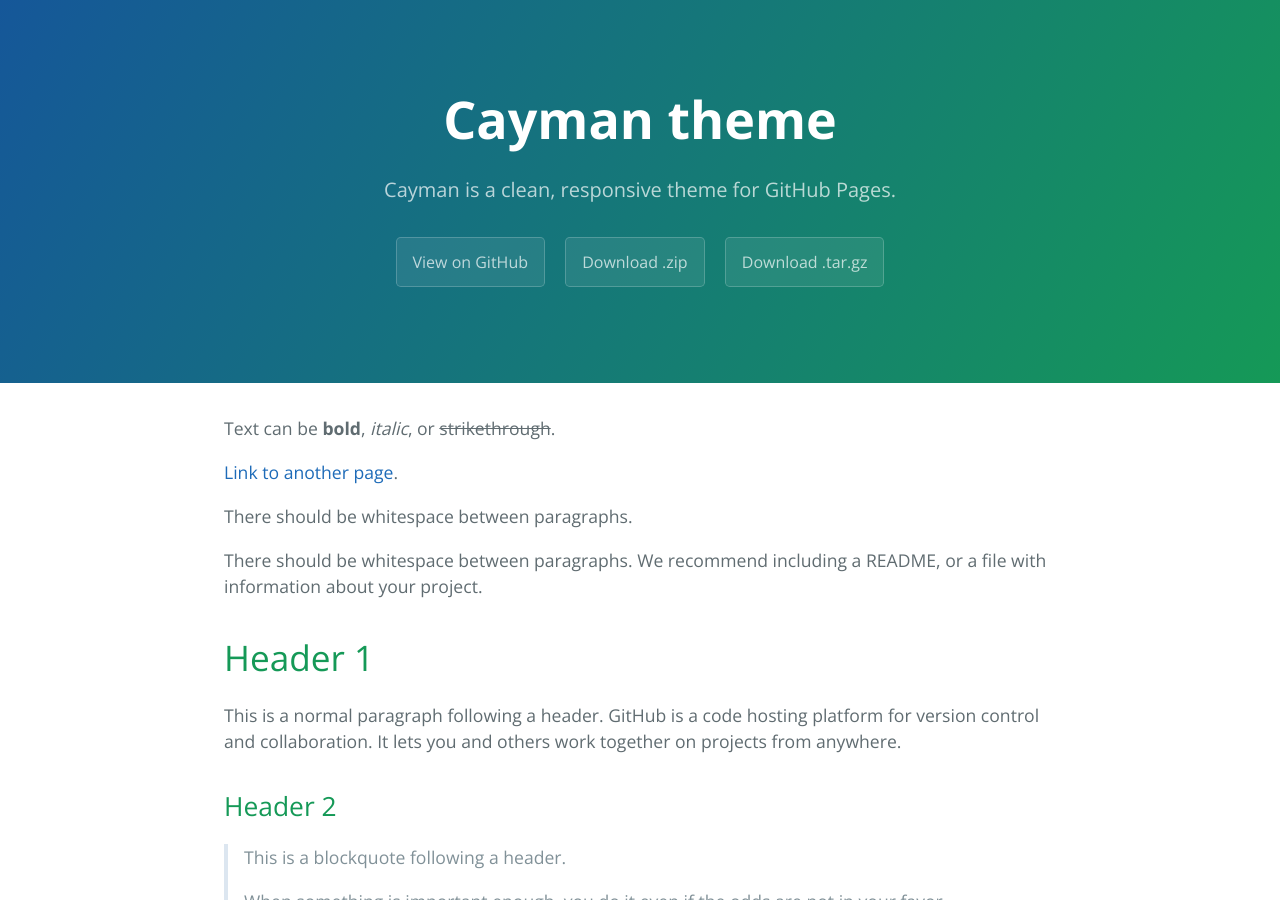
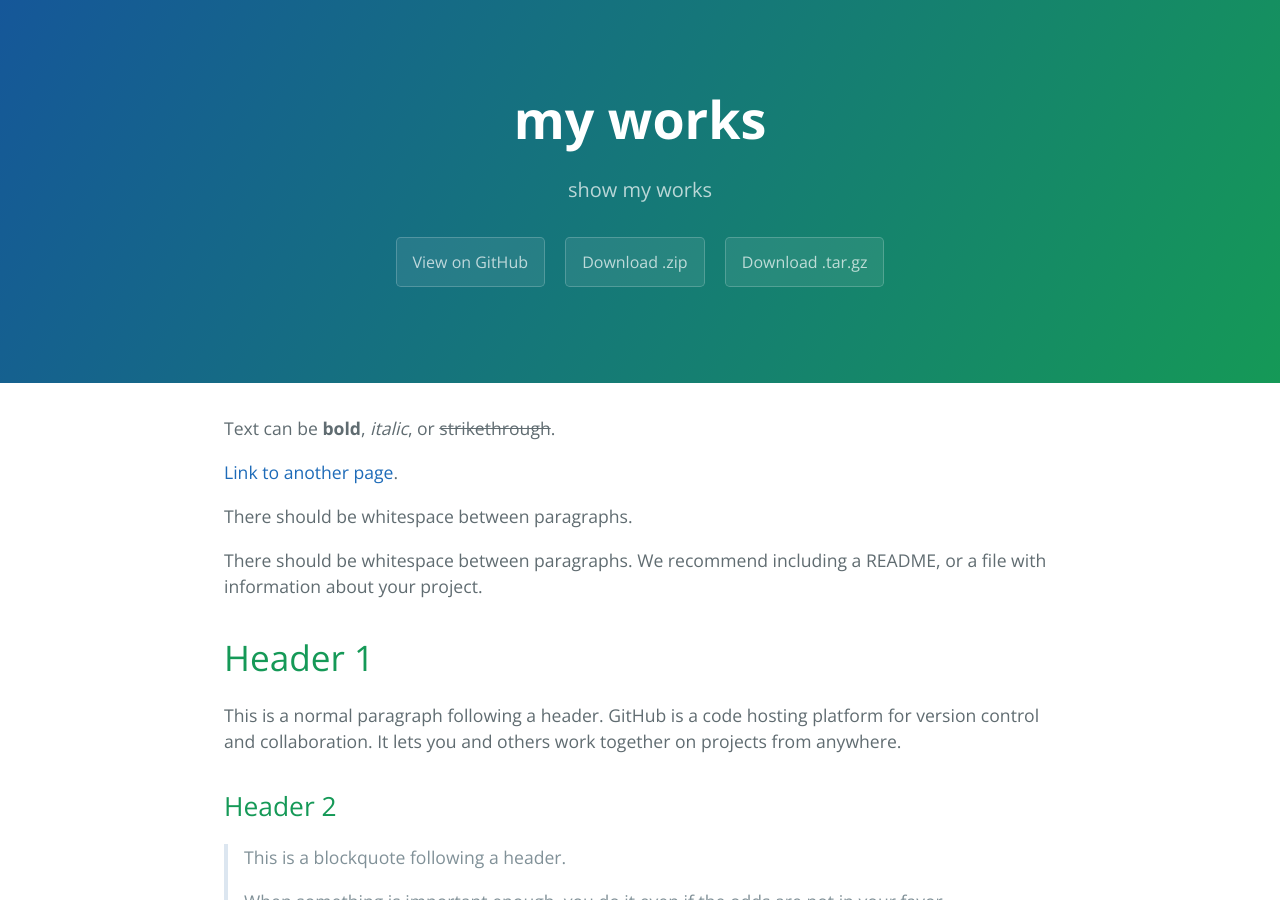
Before and after one commit to flylikethefish/888.github.io, a Jekyll site: the page built from pages-themes-cayman-1bcabf8/index.md, in a window 1280 px wide and 900 px high. Built offline with Jekyll 4.4.1, drawn with Linux system fonts in a browser that asks for light colours.

Commit message:
Update _config.yml

```diff
--- a/pages-themes-cayman-1bcabf8/_config.yml
+++ b/pages-themes-cayman-1bcabf8/_config.yml
@@ -1,5 +1,5 @@
-title: Cayman theme
-description: Cayman is a clean, responsive theme for GitHub Pages.
+title: my works
+description: show my works
 show_downloads: true
 google_analytics:
 theme: jekyll-theme-cayman
```
